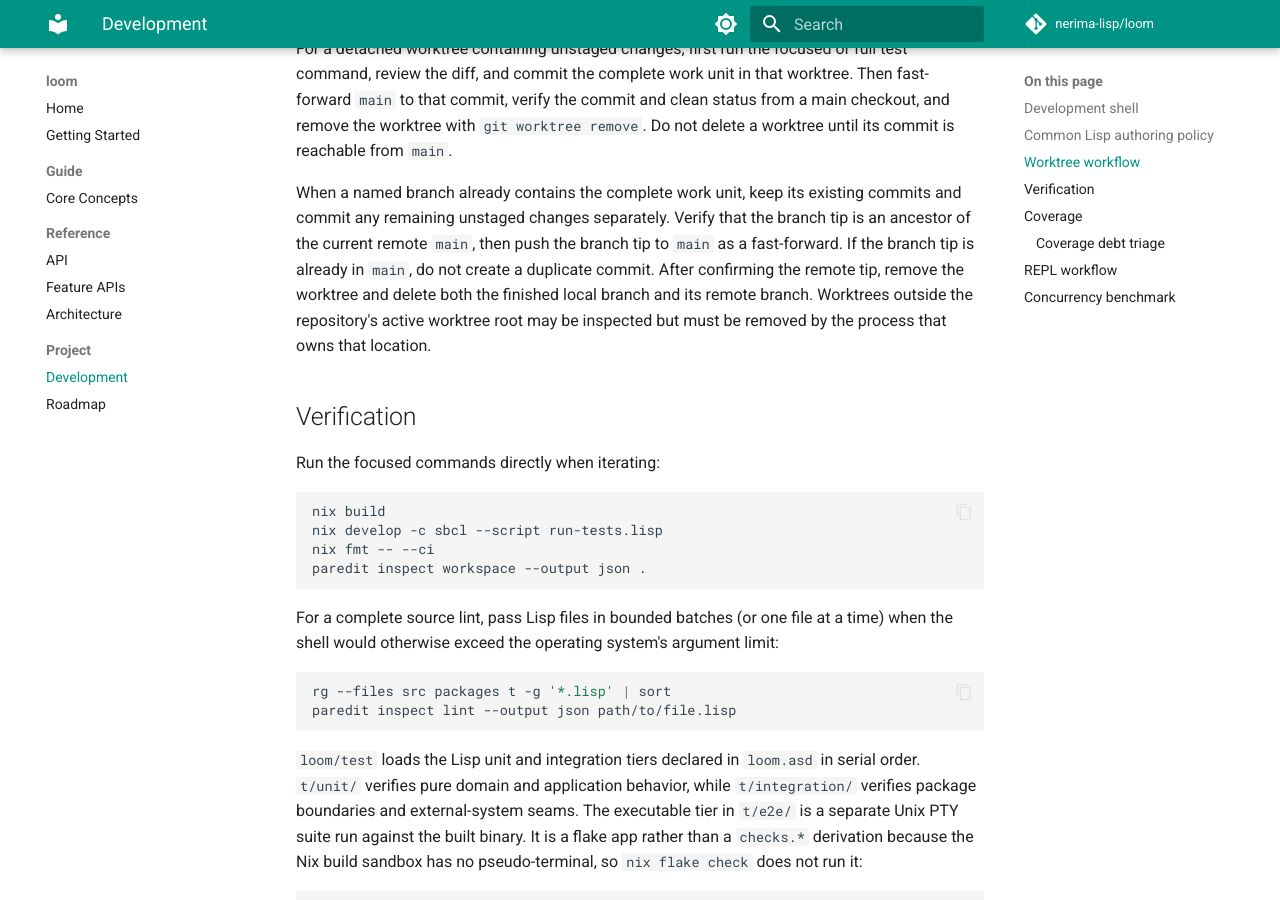
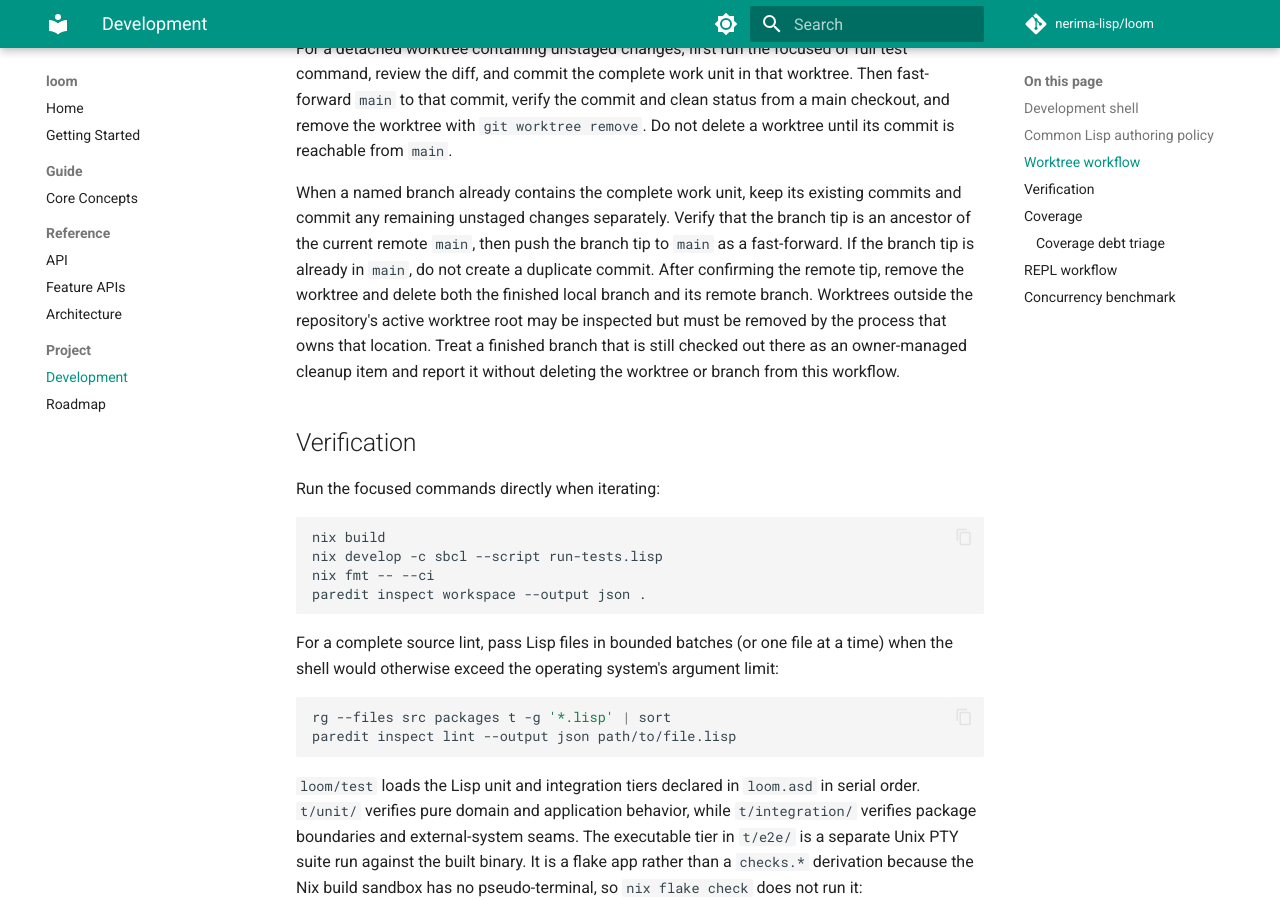
Before and after one commit to nerima-lisp/loom, an MkDocs documentation site: the page built from docs/src/project/development.md, in a window 1280 px wide and 900 px high, scrolled down 1618 px. Built offline with MkDocs 1.6.1 and Material for MkDocs 9.7.7, drawn with Linux system fonts in a browser that asks for light colours; comment, search, counter and statistics services are not loaded.

Commit message:
docs: clarify external worktree cleanup

```diff
--- a/docs/src/project/development.md
+++ b/docs/src/project/development.md
@@ -86,7 +86,9 @@ to `main` as a fast-forward. If the branch tip is already in `main`, do not
 create a duplicate commit. After confirming the remote tip, remove the worktree
 and delete both the finished local branch and its remote branch. Worktrees
 outside the repository's active worktree root may be inspected but must be
-removed by the process that owns that location.
+removed by the process that owns that location. Treat a finished branch that
+is still checked out there as an owner-managed cleanup item and report it
+without deleting the worktree or branch from this workflow.
 
 ## Verification
 
```
